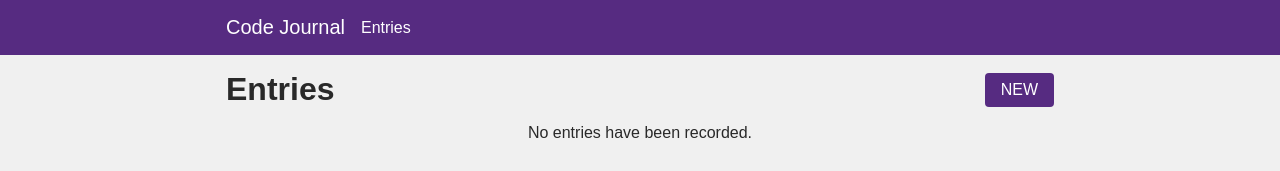
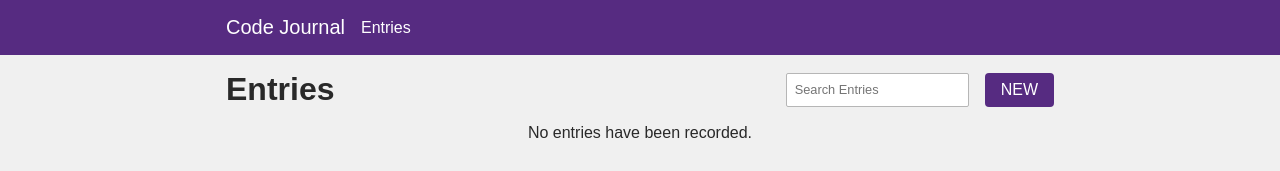
Before and after one commit to kyle-kettler/code-journal, a website: page index.html in a window 1280 px wide. Both pictures are taken after a click on the link "Entries". Drawn offline with Linux system fonts and the light colour scheme; a web font is replaced by a local one.

Commit message:
Add a search field to the page #5

```diff
--- a/css/styles.css
+++ b/css/styles.css
@@ -126,6 +126,7 @@ label {
   display: flex;
   flex-wrap: wrap;
   row-gap: 2rem;
+  margin-top: 2rem;
 }
 
 .no-entries {
@@ -157,6 +158,12 @@ label {
 
 .flex-reverse {
   flex-direction: row-reverse;
+}
+
+.flex-button-group {
+  display: flex;
+  column-gap: 1rem;
+  align-items: stretch;
 }
 
 .fa-pencil {
@@ -192,3 +199,11 @@ label {
   flex-direction: column;
   row-gap: 1.5rem;
 }
+
+input.search-input {
+  width: 100%;
+  max-width: 15rem;
+  font-size: 0.8rem;
+  padding: 0.5rem;
+  margin: 0;
+}
--- a/index.html
+++ b/index.html
@@ -71,9 +71,12 @@
 
     <div data-view="entries" class="hidden">
       <div class="row">
-        <div class="col-full flex space-between">
+        <div class="col-full space-between flex">
           <h1>Entries</h1>
-          <a class="button" id="form-link">New</a>
+          <div class="flex-button-group">
+            <input id="search-input" type="text" class="search-input" placeholder="Search Entries">
+            <a class="button" id="form-link">New</a>
+          </div>
         </div>
       </div>
       <p id="no-entries" class="no-entries">No entries have been recorded.</p>
```
